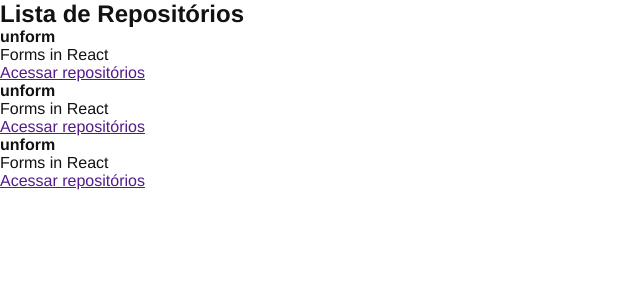
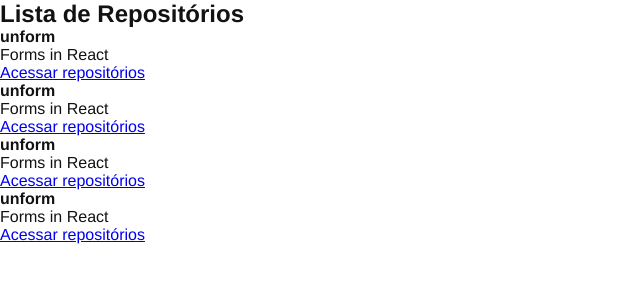
Before and after one commit to foschieraanderson/ignite-react-js-2021, a React app in the folder chapter-I/fundamentos-do-react-js/: page / in a window 1280 px wide. Shown: the top 300 px of the page, without its empty margins (0-640 px from the left). Built offline with nearby package versions, Linux system fonts and the light colour scheme.

Commit message:
Entendendo as propriedades no React

```diff
--- /dev/null
+++ b/chapter-I/fundamentos-do-react-js/src/components/RepositoryItem.jsx
@@ -0,0 +1,10 @@
+export function RepositoryItem(props) {
+    return (
+        <li>
+          <strong>{props.repository.name}</strong>
+          <p>{props.repository.description}</p>
+
+          <a href={props.repository.link}>Acessar repositórios</a>
+        </li>
+    );
+}
--- a/chapter-I/fundamentos-do-react-js/src/components/RepositoryList.jsx
+++ b/chapter-I/fundamentos-do-react-js/src/components/RepositoryList.jsx
@@ -1,29 +1,21 @@
+import { RepositoryItem } from "./RepositoryItem";
+
+const repository = {
+  name: 'unform',
+  description: 'Forms in React',
+  link: 'https://github.com/unform/unform'
+}
+
 export function RepositoryList() {
   return (
     <section className="repository-list">
       <h1>Lista de Repositórios</h1>
 
       <ul>
-        <li>
-          <strong>unform</strong>
-          <p>Forms in React</p>
-
-          <a href="">Acessar repositórios</a>
-        </li>
-
-        <li>
-          <strong>unform</strong>
-          <p>Forms in React</p>
-
-          <a href="">Acessar repositórios</a>
-        </li>
-
-        <li>
-          <strong>unform</strong>
-          <p>Forms in React</p>
-
-          <a href="">Acessar repositórios</a>
-        </li>
+        <RepositoryItem repository={repository}/>
+        <RepositoryItem repository={repository}/>
+        <RepositoryItem repository={repository}/>
+        <RepositoryItem repository={repository}/>
       </ul>
     </section>
   );
```
